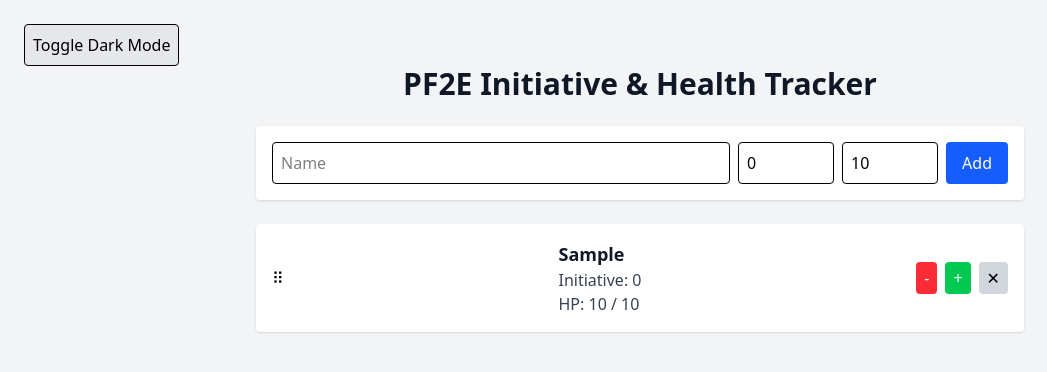
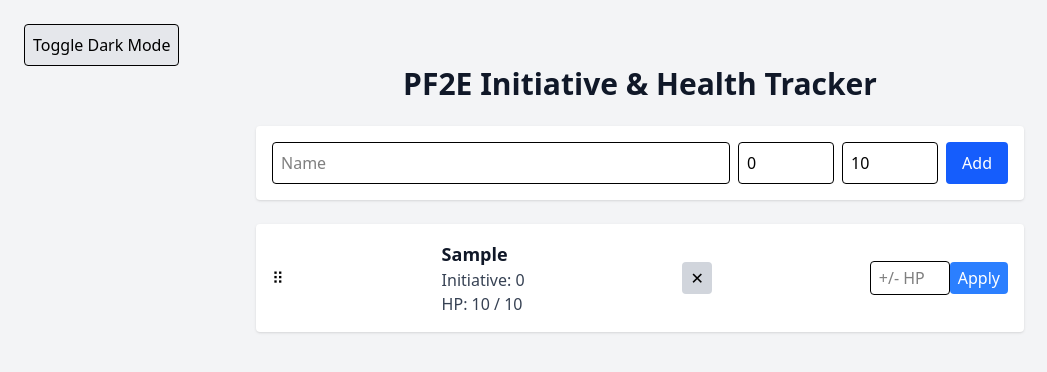
Before and after one commit to 09421/path2etracker, a Next.js app: page / in a window 1280 px wide. Both pictures are taken after typing "Sample" into the empty fields and a click on the button "Add". Shown: the top 372 px of the page, without its empty margins (0-1047 px from the left). Built offline with nearby package versions, Linux system fonts and the light colour scheme.

Commit message:
mass change health

```diff
--- a/app/components/SortableCombatant.tsx
+++ b/app/components/SortableCombatant.tsx
@@ -3,12 +3,11 @@
 import { useSortable } from "@dnd-kit/sortable";
 import { CSS } from "@dnd-kit/utilities";
 import { Combatant } from "@/types/Combatant";
+import type { CombatantActions } from "../lib/useCombatants";
+import { useState } from "react";
 
-interface Props {
-  combatant: Combatant;
-  damage: (id: string) => void;
-  heal: (id: string) => void;
-  removeCombatant: (id: string) => void;
+interface Props extends CombatantActions{
+    combatant: Combatant
 }
 
 export function SortableCombatant({ combatant, damage, heal, removeCombatant }: Props) {
@@ -16,10 +15,21 @@ export function SortableCombatant({ combatant, damage, heal, removeCombatant }:
     id: combatant.name,
   });
 
-  const style = {
+    const [hpChange, setHpChange] = useState<string>("");
+
+    const applyChange = () => {
+        const amount = parseInt(hpChange, 10);
+        if (!isNaN(amount)) {
+            if (amount < 0) damage(combatant.id, Math.abs(amount));
+            else if (amount > 0) heal(combatant.id, amount);
+        }
+        setHpChange(""); // clear after applying
+    };
+
+    const style = {
     transform: CSS.Transform.toString(transform),
     transition,
-  };
+    };
 
     return (
         <div
@@ -38,7 +48,7 @@ export function SortableCombatant({ combatant, damage, heal, removeCombatant }:
                 </p>
             </div>
             <div className="flex gap-2">
-                <button
+                {/* <button
                     onClick={(e) =>{e.stopPropagation(); damage(combatant.id)}}
                     className="bg-red-500 text-white px-2 py-1 rounded"
                 >
@@ -49,7 +59,7 @@ export function SortableCombatant({ combatant, damage, heal, removeCombatant }:
                     className="bg-green-500 text-white px-2 py-1 rounded"
                 >
                     +
-                </button>
+                </button> */}
                 <button
                     onClick={(e) => {e.stopPropagation(); removeCombatant(combatant.id)}}
                     className="bg-gray-300 dark:bg-gray-700 dark:text-white px-2 py-1 rounded"
@@ -57,6 +67,26 @@ export function SortableCombatant({ combatant, damage, heal, removeCombatant }:
                     ✕
                 </button>
             </div>
+
+            <div>
+                <input
+                    type="number"
+                    value={hpChange}
+                    onChange={(e) => setHpChange(e.target.value)}
+                    onKeyDown={(e) => e.key === "Enter" && applyChange()}
+                    className="w-20 px-2 py-1 border rounded"
+                    placeholder="+/- HP"
+                    />
+                <button
+                    onClick={(e) => {
+                        e.stopPropagation();
+                        applyChange();
+                    }}
+                className="bg-blue-500 text-white px-2 py-1 rounded"
+                >
+                    Apply
+                </button>
+            </div>
         </div>
     );
 }
--- a/app/lib/useCombatants.tsx
+++ b/app/lib/useCombatants.tsx
@@ -40,3 +40,5 @@ export function useCombatants() {
     throw new Error("useCombatants must be used within a CombatantProvider");
   return context;
 }
+
+export type CombatantActions = Omit<ReturnType<typeof useCombatantsImpl>, "combatants" | "setCombatants" | "addCombatant">;
```
